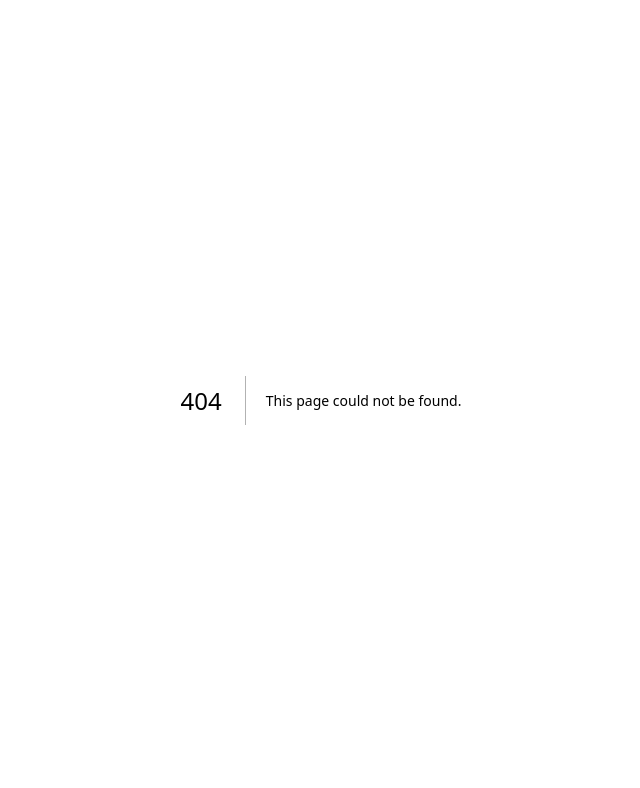
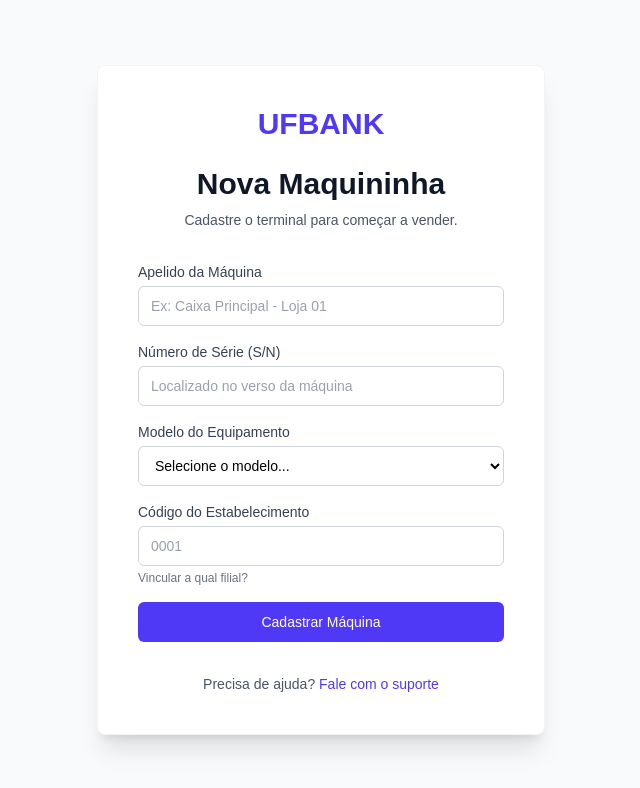
Before and after one commit to squad-MATC84-ufba/trabalho-incremental, a Next.js app: page /maquinas/cadastro in a window 1280 px wide. Before the commit this address had no page. Shown: the top 788 px of the page, without its empty margins (319-959 px from the left). Built offline with nearby package versions, Linux system fonts and the light colour scheme.

Commit message:
feat: Atividade 04 - Tela de cadastro de máquinas + API Route

```diff
--- /dev/null
+++ b/src/app/api/machines/register/route.ts
@@ -0,0 +1,44 @@
+import { NextResponse } from 'next/server';
+import { machineSchema } from '@/lib/schemas/machineSchema';
+
+export async function POST(request: Request) {
+  try {
+    console.log("🔔 [API] Recebi uma chamada de cadastro de máquina!");
+
+    const body = await request.json();
+    console.log("📦 [API] Dados recebidos:", body);
+
+    // 1. Validação com Zod
+    const validData = machineSchema.parse(body);
+
+    // 2. Simulação de delay (1 segundo)
+    await new Promise((resolve) => setTimeout(resolve, 1000));
+
+    // 3. Retorno de Sucesso (JSON)
+    return NextResponse.json({
+      message: 'Máquina cadastrada com sucesso!',
+      machine: {
+        ...validData,
+        id: 'maq_123_simulado',
+        createdAt: new Date().toISOString()
+      }
+    }, { status: 201 });
+
+  } catch (error: any) {
+    console.error("❌ [API] Erro:", error);
+
+    // Tratamento de erro do Zod (Dados inválidos)
+    if (error.errors) {
+      return NextResponse.json({
+        message: 'Dados inválidos',
+        errors: error.errors
+      }, { status: 400 });
+    }
+
+    // Qualquer outro erro (retorna JSON para não quebrar o front com "<")
+    return NextResponse.json({
+      message: 'Erro interno no servidor (API)',
+      details: String(error)
+    }, { status: 500 });
+  }
+}
--- /dev/null
+++ b/src/app/maquinas/cadastro/page.tsx
@@ -0,0 +1,33 @@
+import { AuthTemplate } from '@/components/templates/AuthTemplate';
+import { MachineForm } from '@/components/organisms/MachineForm';
+import { Logo } from '@/components/atoms/Logo';
+import { TextLink } from '@/components/atoms/TextLink';
+
+// Podemos criar um header específico ou customizar o existente.
+// Para ser rápido, vou criar um "Header Local" aqui mesmo, mas o ideal seria um Organismo.
+const MachineHeader = () => (
+  <div className="mb-8 text-center">
+    <Logo />
+    <h2 className="mt-6 text-3xl font-extrabold text-gray-900">
+      Nova Maquininha
+    </h2>
+    <p className="mt-2 text-sm text-gray-600">
+      Cadastre o terminal para começar a vender.
+    </p>
+  </div>
+);
+
+export default function CadastroMaquinaPage() {
+  return (
+    <AuthTemplate
+      header={<MachineHeader />}
+      form={<MachineForm />}
+      footer={
+        <p>
+          Precisa de ajuda?{' '}
+          <TextLink href="/suporte">Fale com o suporte</TextLink>
+        </p>
+      }
+    />
+  );
+}
--- /dev/null
+++ b/src/components/atoms/Select.tsx
@@ -0,0 +1,18 @@
+import React from 'react';
+
+export interface SelectProps extends React.SelectHTMLAttributes<HTMLSelectElement> {}
+
+export const Select = React.forwardRef<HTMLSelectElement, SelectProps>(
+  ({ className, children, ...props }, ref) => {
+    return (
+      <select
+        className={`flex h-10 w-full rounded-md border border-gray-300 bg-white px-3 py-2 text-sm focus:outline-none focus:ring-2 focus:ring-indigo-500 disabled:cursor-not-allowed disabled:opacity-50 ${className}`}
+        ref={ref}
+        {...props}
+      >
+        {children}
+      </select>
+    );
+  }
+);
+Select.displayName = "Select";
--- /dev/null
+++ b/src/components/molecules/SelectField.tsx
@@ -0,0 +1,27 @@
+import React from 'react';
+import { Select, SelectProps } from '@/components/atoms/Select';
+import { Label } from '@/components/atoms/Label';
+import { HelperText } from '@/components/atoms/HelperText';
+
+interface SelectFieldProps extends SelectProps {
+  label: string;
+  id: string;
+  helperText?: string;
+  error?: string;
+}
+
+export const SelectField = React.forwardRef<HTMLSelectElement, SelectFieldProps>(
+  ({ label, id, helperText, error, className, children, ...props }, ref) => {
+    return (
+      <div className={`mb-4 ${className}`}>
+        <Label htmlFor={id}>{label}</Label>
+        <Select id={id} ref={ref} {...props} className={error ? 'border-red-500 focus:ring-red-500' : ''}>
+          {children}
+        </Select>
+        {helperText && !error && <HelperText>{helperText}</HelperText>}
+        {error && <HelperText variant="error">{error}</HelperText>}
+      </div>
+    );
+  }
+);
+SelectField.displayName = "SelectField";
--- /dev/null
+++ b/src/components/organisms/MachineForm.tsx
@@ -0,0 +1,137 @@
+"use client";
+
+import React, { useState } from 'react';
+import { useForm } from 'react-hook-form';
+import { zodResolver } from '@hookform/resolvers/zod';
+// Certifique-se de que o caminho do schema está correto conforme seu projeto
+import { machineSchema, MachineFormData } from '@/lib/schemas/machineSchema';
+
+// Importando nossos componentes do Atomic Design
+import { FormField } from '@/components/molecules/FormField';
+import { SelectField } from '@/components/molecules/SelectField';
+import { Button } from '@/components/atoms/Button';
+
+export const MachineForm = () => {
+  // Estados para controlar o feedback da UI
+  const [serverError, setServerError] = useState<string | null>(null);
+  const [success, setSuccess] = useState(false);
+
+  // Configuração do React Hook Form com Zod
+  const {
+    register,
+    handleSubmit,
+    formState: { errors, isSubmitting },
+    reset, // Usado para limpar o form após sucesso
+  } = useForm<MachineFormData>({
+    resolver: zodResolver(machineSchema),
+  });
+
+  // Função de envio
+  const onSubmit = async (data: MachineFormData) => {
+    setServerError(null); // Limpa erros antigos
+
+    try {
+      // Chamada para a nossa API Route (que simula o banco por enquanto)
+      const response = await fetch('/api/machines/register', {
+        method: 'POST',
+        headers: {
+          'Content-Type': 'application/json',
+        },
+        body: JSON.stringify(data),
+      });
+
+      const result = await response.json();
+
+      if (!response.ok) {
+        // Se a API retornar erro (ex: 409 Conflict ou 400 Bad Request)
+        throw new Error(result.message || 'Erro ao cadastrar máquina');
+      }
+
+      // Se deu tudo certo
+      setSuccess(true);
+      console.log('Sucesso:', result);
+      reset(); // Limpa os campos do formulário
+
+    } catch (error: any) {
+      setServerError(error.message || 'Erro desconhecido ao conectar com o servidor');
+    }
+  };
+
+  // Renderização do Estado de Sucesso
+  if (success) {
+    return (
+      <div className="text-center p-6 bg-green-50 rounded-lg border border-green-200 text-green-700 animate-fade-in">
+        <h3 className="text-xl font-bold">Máquina Cadastrada!</h3>
+        <p className="mt-2 text-sm text-green-800">
+          O dispositivo foi vinculado com sucesso e já está pronto para transacionar.
+        </p>
+        <Button
+          variant="secondary"
+          className="mt-6 w-full border border-gray-300"
+          onClick={() => setSuccess(false)}
+        >
+          Cadastrar outra máquina
+        </Button>
+      </div>
+    );
+  }
+
+  // Renderização do Formulário
+  return (
+    <form onSubmit={handleSubmit(onSubmit)} className="space-y-4">
+
+      {/* Exibição de Erro do Servidor (ex: Serial Number duplicado) */}
+      {serverError && (
+        <div className="p-3 text-sm text-red-600 bg-red-50 rounded-md border border-red-200">
+          ⚠️ {serverError}
+        </div>
+      )}
+
+      {/* Campo: Apelido */}
+      <FormField
+        label="Apelido da Máquina"
+        id="machineLabel"
+        placeholder="Ex: Caixa Principal - Loja 01"
+        error={errors.machineLabel?.message}
+        {...register('machineLabel')}
+      />
+
+      {/* Campo: Serial Number */}
+      <FormField
+        label="Número de Série (S/N)"
+        id="serialNumber"
+        placeholder="Localizado no verso da máquina"
+        error={errors.serialNumber?.message}
+        {...register('serialNumber')}
+      />
+
+      {/* Campo: Modelo (Select) */}
+      <SelectField
+        label="Modelo do Equipamento"
+        id="model"
+        error={errors.model?.message}
+        {...register('model')}
+      >
+        <option value="">Selecione o modelo...</option>
+        <option value="smartpos_pro">SmartPOS Pro (Android)</option>
+        <option value="minizinha_wifi">Mini Leitor (Wi-Fi)</option>
+        <option value="tef_wired">Pinpad TEF (Cabeado)</option>
+      </SelectField>
+
+      {/* Campo: Estabelecimento */}
+      <FormField
+        label="Código do Estabelecimento"
+        id="establishmentId"
+        placeholder="0001"
+        helperText="Vincular a qual filial?"
+        error={errors.establishmentId?.message}
+        {...register('establishmentId')}
+      />
+
+      {/* Botão de Submit */}
+      <Button type="submit" size="full" disabled={isSubmitting}>
+        {isSubmitting ? 'Cadastrando...' : 'Cadastrar Máquina'}
+      </Button>
+    </form>
+  );
+};
--- /dev/null
+++ b/src/lib/schemas/machineSchema.ts
@@ -0,0 +1,12 @@
+import { z } from 'zod';
+
+export const machineSchema = z.object({
+  machineLabel: z.string().min(3, 'Dê um apelido para a máquina (ex: Caixa 01)'),
+  serialNumber: z.string().min(6, 'Número de série inválido (mínimo 6 caracteres)'),
+  model: z.enum(['smartpos_pro', 'minizinha_wifi', 'tef_wired'], {
+    message: 'Selecione um modelo válido',
+  }),
+  establishmentId: z.string().min(1, 'Código do estabelecimento é obrigatório'), // Num cenário real, isso viria automático do login
+});
+
+export type MachineFormData = z.infer<typeof machineSchema>;
```
